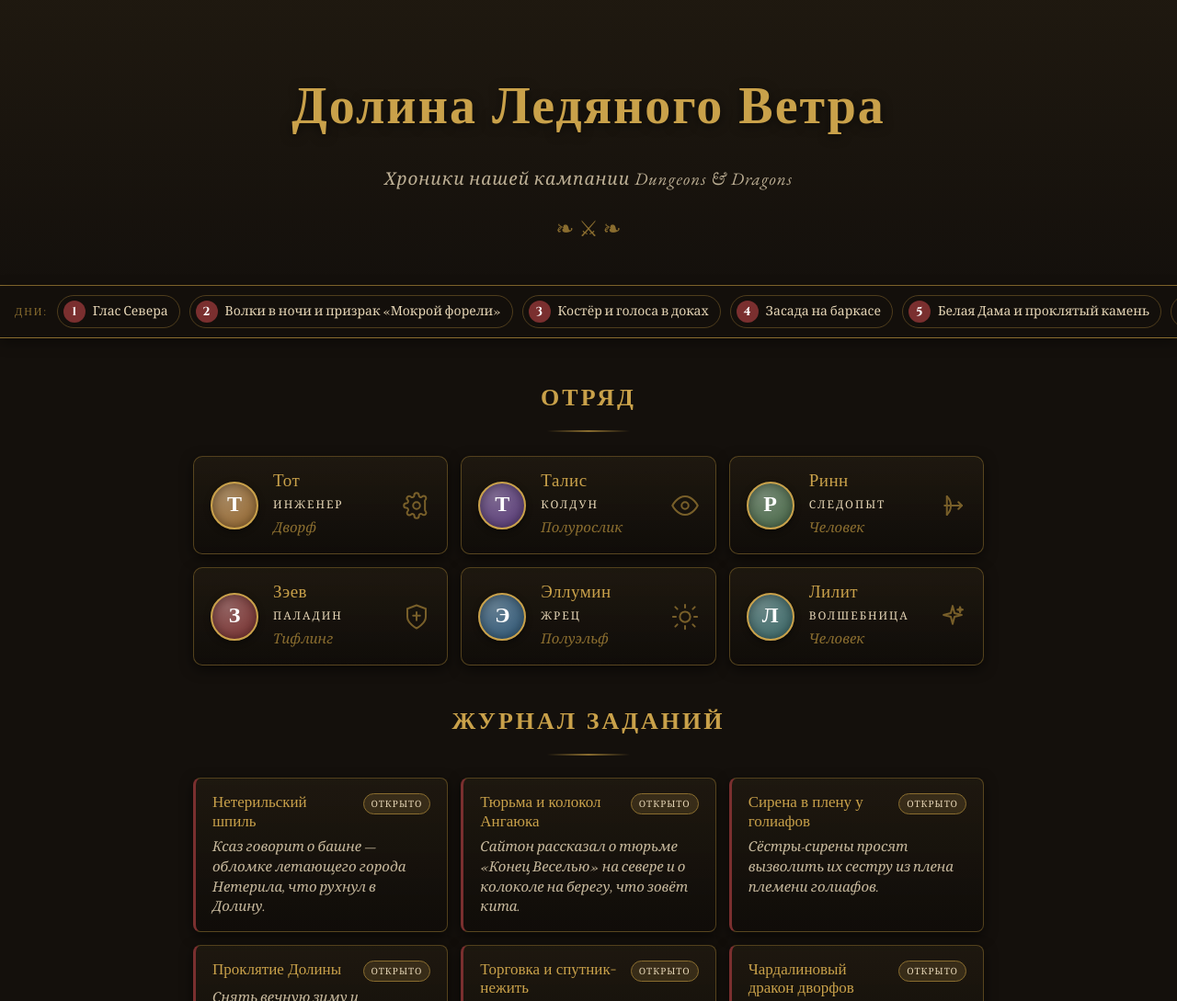
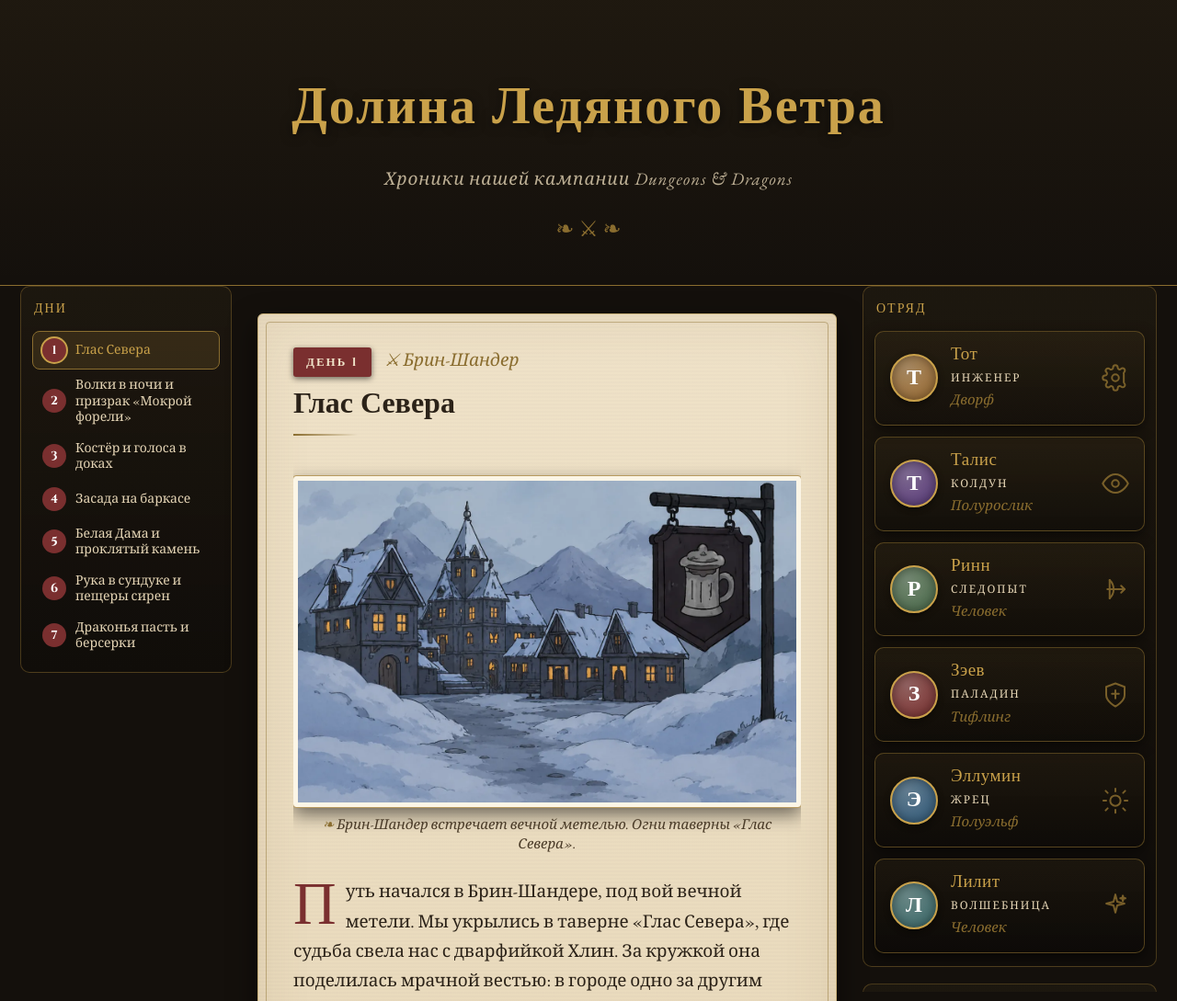
Before and after one commit to pashtet0708/dnd-diary, a plain HTML site: page index.html in a window 1280 px wide. Shown: the top 1089 px of the page at 92% size. Drawn offline with nearby package versions, Linux system fonts and the light colour scheme.

Commit message:
Раскладка: ПК 3 колонки (дни слева, сюжет центр, отряд+тайны справа), скроллспай; мобила — сворачиваемые панели

```diff
--- a/app.js
+++ b/app.js
@@ -112,7 +112,7 @@ function renderParty() {
         <div class="hero-icon" title="${escapeHtml(m.cls)}">${classIcon(m.cls)}</div>
       </div>`;
   }).join('');
-  el.innerHTML = `<h3 class="party-title">Отряд</h3><div class="party-grid">${cards}</div>`;
+  el.innerHTML = `<div class="party-grid">${cards}</div>`;
 }
 renderParty();
 
@@ -134,8 +134,7 @@ function renderQuests() {
         <div class="quest-hint">${escapeHtml(q.hint || '')}</div>
       </div>`;
   }).join('');
-  el.innerHTML = `<h3 class="quests-title">Журнал заданий</h3>` +
-                 `<div class="quests-grid">${cards}</div>`;
+  el.innerHTML = `<div class="quests-grid">${cards}</div>`;
 }
 renderQuests();
 
@@ -155,9 +154,45 @@ function renderDayNav() {
     `<span class="day-chip-n">${e.day}</span>` +
     `<span class="day-chip-t">${escapeHtml(e.title)}</span></a>`
   ).join('');
-  el.innerHTML = `<span class="day-nav-label">Дни:</span>${links}`;
+  el.innerHTML = links;
 }
 renderDayNav();
+
+/* ===== Подсветка текущего дня в навигации (scrollspy) ===== */
+function initScrollSpy() {
+  const chips = [...document.querySelectorAll('.day-chip')];
+  if (!chips.length) return;
+  const byId = {};
+  chips.forEach(c => { byId[c.getAttribute('href')] = c; });
+  const setActive = el => {
+    chips.forEach(c => c.classList.remove('active'));
+    const c = byId['#' + el.id];
+    if (c) {
+      c.classList.add('active');
+      // держим активный чип в зоне видимости узкого списка
+      if (c.scrollIntoView) c.scrollIntoView({ block: 'nearest' });
+    }
+  };
+  const obs = new IntersectionObserver(entries => {
+    entries.forEach(en => { if (en.isIntersecting) setActive(en.target); });
+  }, { rootMargin: '-45% 0px -50% 0px', threshold: 0 });
+  document.querySelectorAll('.entry').forEach(e => obs.observe(e));
+}
+initScrollSpy();
+
+/* мобильные панели Отряд/Тайны закрыты по умолчанию, чтобы сюжет был выше;
+   на ПК CSS всё равно показывает их содержимое целиком */
+function setPanelsForViewport() {
+  const wide = window.matchMedia('(min-width: 1000px)').matches;
+  const nav = document.getElementById('nav-panel');
+  if (nav) nav.open = true;                      // «Дни» — всегда раскрыты
+  ['party-panel', 'quests-panel'].forEach(id => {
+    const p = document.getElementById(id);
+    if (p) p.open = wide;                         // ПК — раскрыты, мобила — свёрнуты
+  });
+}
+setPanelsForViewport();
+window.addEventListener('resize', setPanelsForViewport);
 
 /* Лайтбокс: клик по картинке — увеличить */
 const lightbox = document.getElementById('lightbox');
--- a/index.html
+++ b/index.html
@@ -14,13 +14,29 @@
     <div class="ornament">❧ ⚔ ❧</div>
   </header>
 
-  <nav class="day-nav" id="day-nav"></nav>
+  <div class="layout">
 
-  <section class="party" id="party"></section>
+    <aside class="side side-left">
+      <details class="panel" id="nav-panel" open>
+        <summary class="panel-title">Дни</summary>
+        <nav class="day-nav" id="day-nav"></nav>
+      </details>
+    </aside>
 
-  <section class="quests" id="quests"></section>
+    <main class="timeline" id="timeline"></main>
 
-  <main class="timeline" id="timeline"></main>
+    <aside class="side side-right">
+      <details class="panel" id="party-panel">
+        <summary class="panel-title">Отряд</summary>
+        <div id="party"></div>
+      </details>
+      <details class="panel" id="quests-panel">
+        <summary class="panel-title">Журнал заданий</summary>
+        <div id="quests"></div>
+      </details>
+    </aside>
+
+  </div>
 
   <footer>Записано хранителем хроник • <span id="year"></span></footer>
 
--- a/styles.css
+++ b/styles.css
@@ -59,53 +59,77 @@ body {
   margin-top: 18px;
 }
 
-/* ===== Навигация по дням (липкая) ===== */
-.day-nav {
-  position: sticky;
-  top: 0;
-  z-index: 30;
+/* ===== Раскладка: слева дни, центр сюжет, справа отряд+тайны ===== */
+.layout {
+  display: grid;
+  grid-template-columns: 230px minmax(0, 1fr) 320px;
+  grid-template-areas: "left center right";
+  gap: 28px;
+  max-width: 1440px;
+  margin: 0 auto;
+  padding: 0 22px;
+  align-items: start;
+}
+.side-left   { grid-area: left; }
+.timeline    { grid-area: center; }
+.side-right  { grid-area: right; }
+
+/* ===== Панели (Дни / Отряд / Тайны) ===== */
+.panel {
+  margin-bottom: 18px;
+  background: linear-gradient(180deg, rgba(201,161,74,.05), rgba(0,0,0,.18));
+  border: 1px solid rgba(138,109,47,.45);
+  border-radius: 10px;
+  overflow: hidden;
+}
+.panel-title {
+  font-family: 'Cinzel', serif;
+  font-size: 14px;
+  letter-spacing: 2px;
+  text-transform: uppercase;
+  color: var(--gold);
+  padding: 12px 14px;
+  cursor: pointer;
+  list-style: none;
+  user-select: none;
+}
+.panel-title::-webkit-details-marker { display: none; }
+.panel-title::after {
+  content: "▾";
+  float: right;
+  color: var(--gold-soft);
+  transition: transform .2s;
+}
+.panel[open] .panel-title::after { transform: rotate(180deg); }
+.panel > div,
+.panel > nav { padding: 0 12px 14px; }
+
+/* ===== Навигация по дням (вертикальный список) ===== */
+.day-nav { display: flex; flex-direction: column; gap: 6px; }
+.day-chip {
   display: flex;
   align-items: center;
   gap: 10px;
-  padding: 10px 16px;
-  overflow-x: auto;
-  background: rgba(20, 16, 12, .92);
-  backdrop-filter: blur(6px);
-  border-bottom: 1px solid var(--gold-soft);
-  box-shadow: 0 4px 14px rgba(0,0,0,.4);
-  scrollbar-width: thin;
-}
-.day-nav-label {
-  flex: 0 0 auto;
-  font-family: 'Cinzel', serif;
-  font-size: 12px;
-  letter-spacing: 2px;
-  text-transform: uppercase;
-  color: var(--gold-soft);
-}
-.day-chip {
-  flex: 0 0 auto;
-  display: inline-flex;
-  align-items: center;
-  gap: 8px;
-  padding: 5px 12px 5px 6px;
-  border: 1px solid rgba(138,109,47,.5);
-  border-radius: 20px;
+  padding: 7px 10px;
+  border: 1px solid transparent;
+  border-radius: 8px;
   color: var(--paper-2);
   text-decoration: none;
   transition: border-color .15s, color .15s, background .15s;
 }
-.day-chip:hover {
-  border-color: var(--gold);
+.day-chip:hover { background: rgba(201,161,74,.1); color: var(--gold); }
+.day-chip.active {
+  background: rgba(201,161,74,.14);
+  border-color: var(--gold-soft);
   color: var(--gold);
-  background: rgba(201,161,74,.1);
 }
 .day-chip-n {
+  flex: 0 0 auto;
   display: inline-flex;
   align-items: center;
   justify-content: center;
-  width: 24px;
-  height: 24px;
+  width: 26px;
+  height: 26px;
   border-radius: 50%;
   background: var(--accent);
   color: #fff;
@@ -113,48 +137,45 @@ body {
   font-weight: 700;
   font-size: 13px;
 }
-.day-chip-t {
-  font-size: 14px;
-  white-space: nowrap;
-}
-@media (max-width: 620px) {
-  .day-chip-t { display: none; }       /* на телефоне — только номера */
-  .day-chip { padding: 5px; border-radius: 50%; }
+.day-chip.active .day-chip-n { box-shadow: 0 0 0 2px var(--gold); }
+.day-chip-t { font-size: 14px; line-height: 1.25; }
+
+.entry { scroll-margin-top: 18px; }
+
+/* ===== ПК: сайдбары липкие, панели всегда раскрыты ===== */
+@media (min-width: 1000px) {
+  .side {
+    position: sticky;
+    top: 16px;
+    max-height: calc(100vh - 32px);
+    overflow: auto;
+    scrollbar-width: thin;
+  }
+  .panel-title { cursor: default; pointer-events: none; }
+  .panel-title::after { display: none; }
+  .panel > div,
+  .panel > nav { display: block !important; }   /* показываем тело даже без [open] */
 }
 
-/* отступ якоря, чтобы липкая панель не накрывала заголовок дня */
-.entry { scroll-margin-top: 64px; }
+/* ===== Мобила/планшет: одна колонка, панели сворачиваются ===== */
+@media (max-width: 999px) {
+  .layout {
+    grid-template-columns: 1fr;
+    grid-template-areas: "left" "right" "center";
+    gap: 16px;
+    padding: 0 14px;
+  }
+  .side { margin-top: 16px; }
+}
 
 /* ===== Журнал заданий ===== */
-.quests {
-  max-width: 900px;
-  margin: 0 auto;
-  padding: 40px 20px 0;
-}
-.quests-title {
-  font-family: 'Cinzel', serif;
-  text-align: center;
-  color: var(--gold);
-  font-size: 26px;
-  letter-spacing: 3px;
-  text-transform: uppercase;
-  margin: 0 0 24px;
-}
-.quests-title::after {
-  content: "";
-  display: block;
-  width: 90px;
-  height: 2px;
-  margin: 12px auto 0;
-  background: linear-gradient(90deg, transparent, var(--gold-soft), transparent);
-}
 .quests-grid {
   display: grid;
-  grid-template-columns: repeat(auto-fill, minmax(260px, 1fr));
-  gap: 14px;
+  grid-template-columns: 1fr;
+  gap: 12px;
 }
 .quest-card {
-  padding: 16px 18px;
+  padding: 14px 16px;
   background: linear-gradient(180deg, rgba(201,161,74,.06), rgba(0,0,0,.20));
   border: 1px solid rgba(138,109,47,.55);
   border-left: 3px solid var(--accent);
@@ -200,38 +221,16 @@ body {
 }
 
 /* ===== Отряд ===== */
-.party {
-  max-width: 900px;
-  margin: 0 auto;
-  padding: 44px 20px 0;
-}
-.party-title {
-  font-family: 'Cinzel', serif;
-  text-align: center;
-  color: var(--gold);
-  font-size: 26px;
-  letter-spacing: 3px;
-  text-transform: uppercase;
-  margin: 0 0 26px;
-}
-.party-title::after {
-  content: "";
-  display: block;
-  width: 90px;
-  height: 2px;
-  margin: 12px auto 0;
-  background: linear-gradient(90deg, transparent, var(--gold-soft), transparent);
-}
 .party-grid {
   display: grid;
-  grid-template-columns: repeat(auto-fill, minmax(240px, 1fr));
-  gap: 14px;
+  grid-template-columns: 1fr;
+  gap: 12px;
 }
 .hero-card {
   display: flex;
   align-items: center;
-  gap: 16px;
-  padding: 16px 18px;
+  gap: 14px;
+  padding: 14px 16px;
   background: linear-gradient(180deg, rgba(201,161,74,.06), rgba(0,0,0,.20));
   border: 1px solid rgba(138,109,47,.55);
   border-radius: 10px;
@@ -305,9 +304,11 @@ body {
 
 /* ===== Лента ===== */
 .timeline {
-  max-width: 820px;
-  margin: 0 auto;
-  padding: 50px 20px 90px;
+  min-width: 0;
+  padding: 30px 0 80px;
+}
+@media (max-width: 999px) {
+  .timeline { padding: 10px 0 60px; }
 }
 
 /* ===== Карточка-запись (пергамент) ===== */
```
